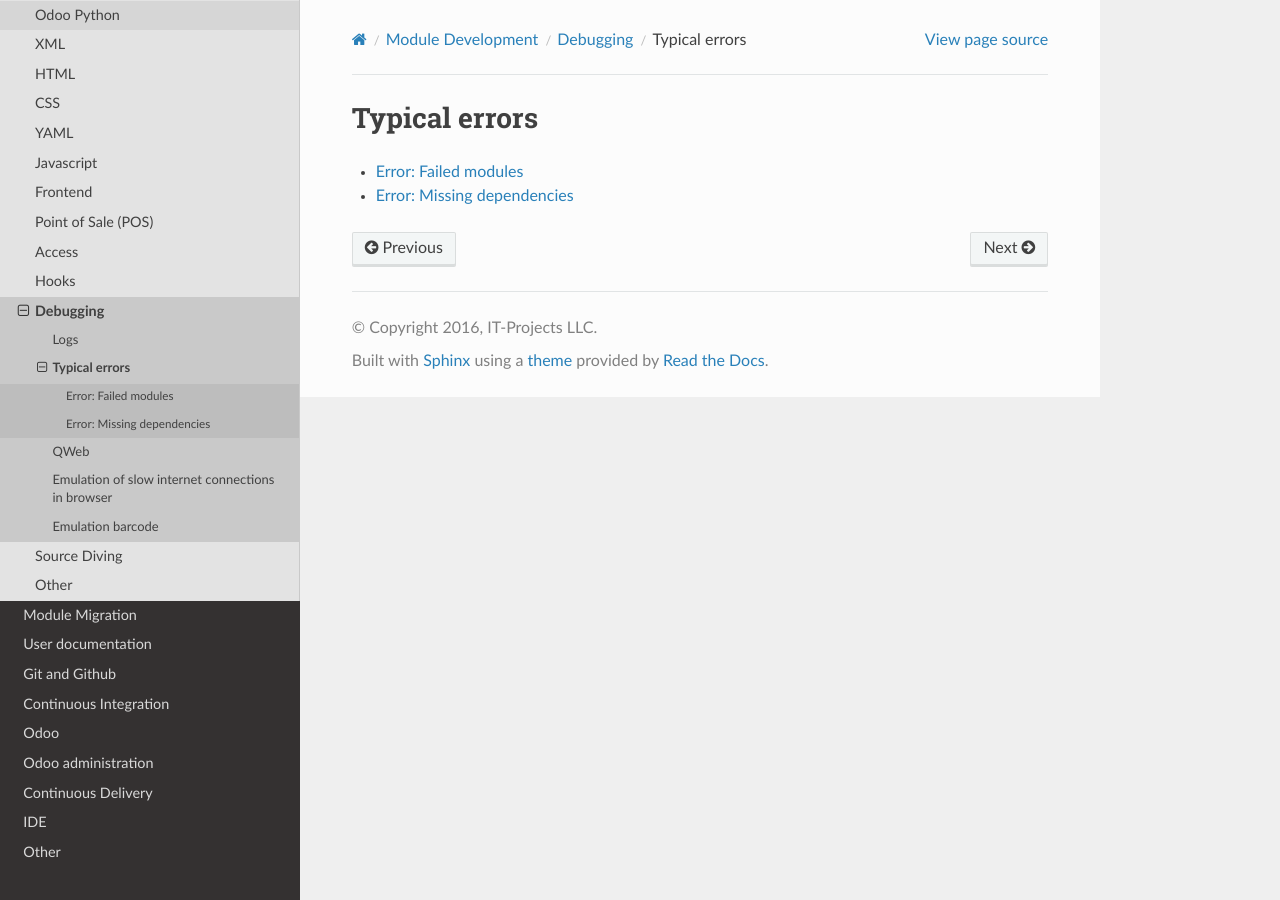
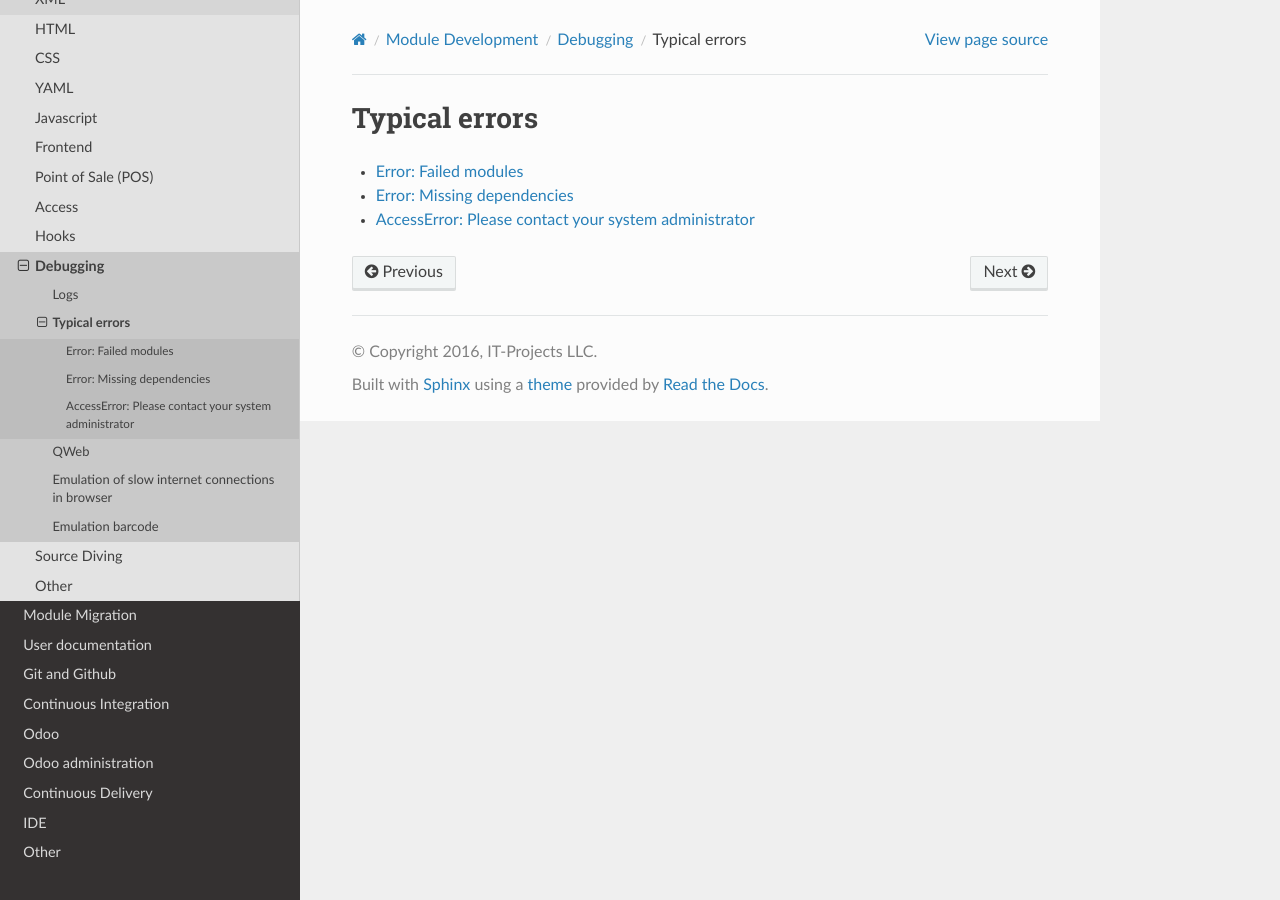
Before and after one commit to itpp-labs/odoo-development, a Sphinx documentation site: the page built from docs/dev/debug/errors/index.rst, in a window 1280 px wide. Built offline with Sphinx 7.4.7 and the Read the Docs theme 2.0.0, drawn with Linux system fonts in a browser that asks for light colours; pages that are not in the unit, such as notebooks, are missing from menus.

Commit message:
ADD AccessError: Please contact your system administrator

```diff
--- a/docs/dev/debug/errors/index.rst
+++ b/docs/dev/debug/errors/index.rst
@@ -6,3 +6,4 @@ Typical errors
 
    failed-modules
    missing-dependencies
+   accesserror-please-contact-your-system-administrator
```
Also changed, not shown: docs/dev/debug/errors/accesserror-please-contact-your-system-administrator.rst (added, +13 -0 lines), docs/images/accesserror-please-contact-your-system-administrator.png (added).
